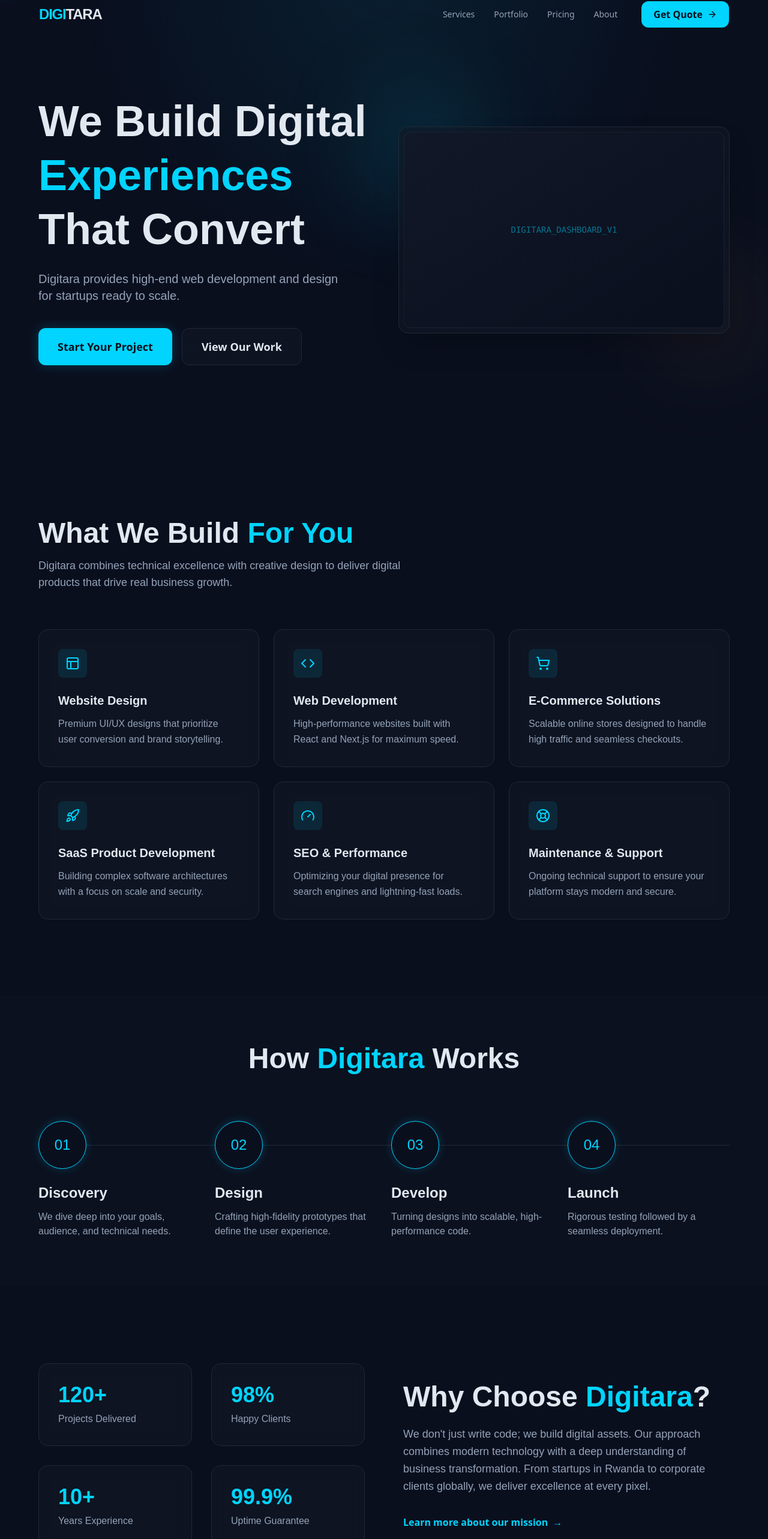
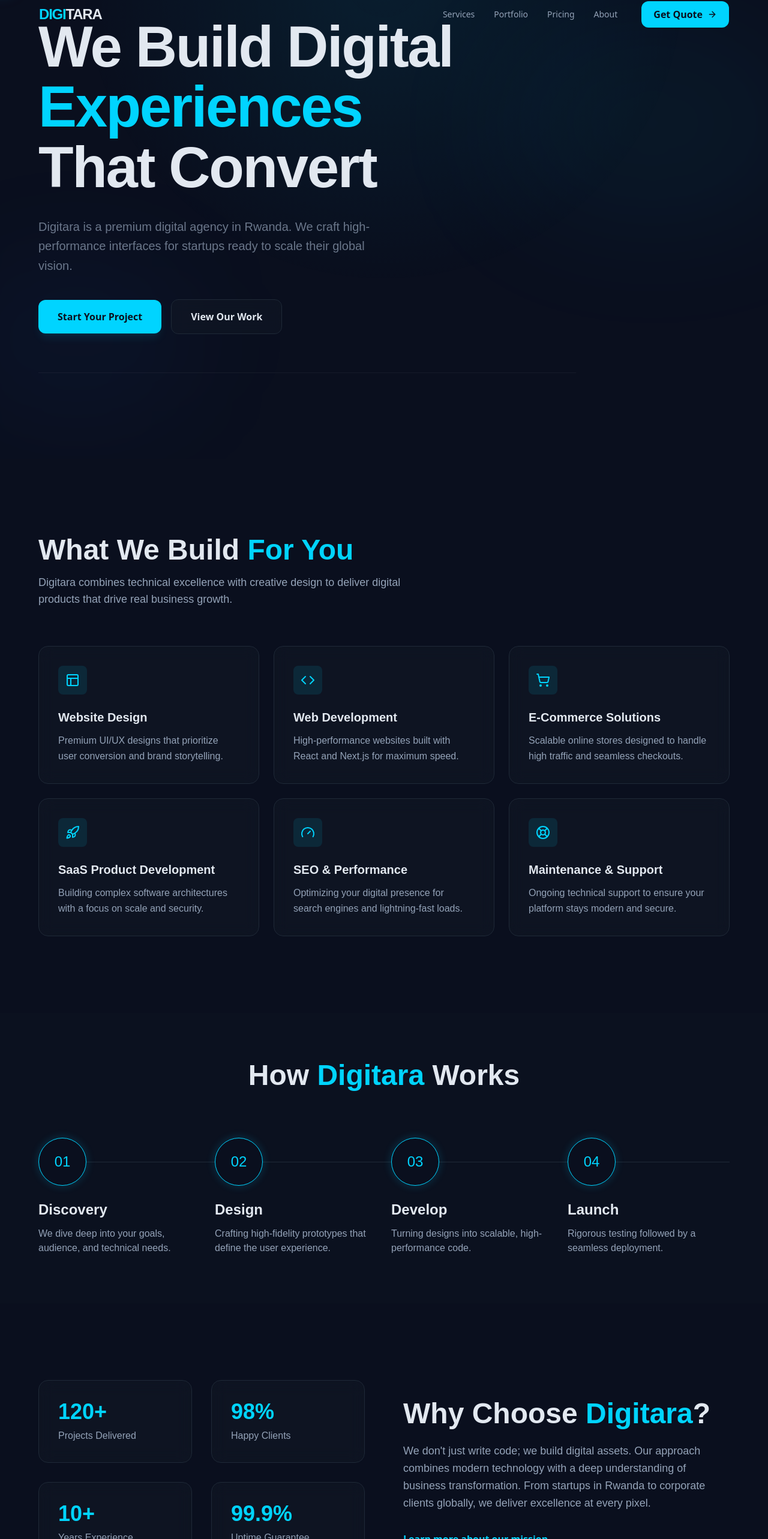
Before and after one commit to remyshingiro/Digitara, a Next.js app: page / in a window 1280 px wide. Shown: the part 35-2601 px from the top of the page at 60% size. Built offline with nearby package versions, Linux system fonts and the light colour scheme.

Commit message:
testimonial founder images

```diff
--- a/app/page.tsx
+++ b/app/page.tsx
@@ -2,7 +2,6 @@
 import Services from "@/components/Services";
 import Process from "@/components/Process";
 import Stats from "@/components/Stats";
-import Portfolio from "@/components/Portfolio";
 import Testimonials from "@/components/Testimonials";
 import Pricing from "@/components/Pricing";
 import FAQ from "@/components/FAQ";
@@ -17,7 +16,6 @@
         <Services />
         <Process />
         <Stats />
-        <Portfolio />
         <Testimonials />
         <Pricing />
         <FAQ />
--- a/components/Hero.tsx
+++ b/components/Hero.tsx
@@ -1,55 +1,63 @@
 "use client";
 import { motion } from "framer-motion";
+import MagneticButton from "./MagneticButton";
 
 export default function Hero() {
   return (
-    <section className="relative pt-32 pb-16 lg:pt-48 lg:pb-32 overflow-hidden">
-      <div className="max-w-[1200px] mx-auto px-6 flex flex-col lg:grid lg:grid-cols-2 gap-12 items-center">
+    <section className="relative min-h-[85vh] lg:min-h-screen flex items-center overflow-hidden pt-24 pb-12 md:pt-32 lg:pt-0">
 
-        {/* Content - Appears first on mobile */}
+      {/* 🚀 PREMIUM BACKGROUND:
+          Replacing the globe with high-end "Aurora" gradients.
+          Zero performance cost, maximum visual impact.
+      */}
+      <div className="absolute inset-0 z-0 pointer-events-none">
+        <div className="absolute top-[10%] right-[-5%] w-[40%] h-[40%] bg-accent-cyan/10 blur-[120px] rounded-full animate-pulse" />
+        <div className="absolute bottom-[10%] left-[-5%] w-[30%] h-[30%] bg-blue-500/5 blur-[100px] rounded-full" />
+      </div>
+
+      <div className="max-w-[1200px] mx-auto px-6 relative z-10 w-full">
+        <div className="max-w-4xl">
           <motion.div
-          initial={{ opacity: 0, y: 20 }}
-          whileInView={{ opacity: 1, y: 0 }}
-          viewport={{ once: true }}
-          transition={{ duration: 0.6 }}
-          className="text-center lg:text-left z-10"
+            initial={{ opacity: 0, y: 30 }}
+            animate={{ opacity: 1, y: 0 }}
+            transition={{ duration: 0.8, ease: [0.16, 1, 0.3, 1] }} // Custom "Expo" ease for premium feel
           >
-          <h1 className="text-4xl md:text-6xl lg:text-7xl font-bold font-clash leading-tight text-text-primary">
+            {/* 🚀 REFINED TYPOGRAPHY:
+                Using a more balanced scale that works on all devices.
+            */}
+            <h1 className="text-[2.8rem] leading-[1.05] md:text-6xl lg:text-8xl font-bold font-clash text-text-primary tracking-tight">
               We Build Digital <br />
-            <span className="text-accent-cyan">Experiences</span> <br className="hidden lg:block" />
+              <span className="text-accent-cyan inline-block">Experiences</span> <br />
               That Convert
             </h1>
-          <p className="mt-6 text-lg md:text-xl text-text-secondary max-w-lg mx-auto lg:mx-0 font-jakarta">
-            Digitara provides high-end web development and design for startups ready to scale.
+
+            <p className="mt-6 md:mt-8 text-base md:text-lg lg:text-xl text-text-secondary max-w-md lg:max-w-xl font-jakarta leading-relaxed opacity-70">
+              Digitara is a premium digital agency in Rwanda. We craft high-performance
+              interfaces for startups ready to scale their global vision.
             </p>
 
-          <div className="mt-10 flex flex-col sm:flex-row gap-4 justify-center lg:justify-start">
-            <button className="bg-accent-cyan text-dark-bg px-8 py-4 rounded-xl font-bold text-lg hover:brightness-110 transition-all shadow-[0_0_20px_rgba(0,212,255,0.2)]">
+            <div className="mt-10 flex flex-col sm:flex-row items-stretch sm:items-center gap-4">
+              <MagneticButton>
+                <button className="bg-accent-cyan text-dark-bg px-8 py-4 rounded-xl font-bold text-base hover:brightness-110 transition-all shadow-lg shadow-accent-cyan/10 w-full sm:w-auto">
                   Start Your Project
                 </button>
-            <button className="glass px-8 py-4 rounded-xl font-bold text-lg hover:bg-white/5 transition-all">
+              </MagneticButton>
+
+              <button className="glass px-8 py-4 rounded-xl font-bold text-base hover:bg-white/5 transition-all border border-white/10 w-full sm:w-auto text-text-primary">
                 View Our Work
               </button>
             </div>
           </motion.div>
 
-        {/* Visual - Appears below content on mobile */}
+          {/* 🚀 ADDING "TRUST INDICATORS" (Optional but recommended for agencies) */}
           <motion.div
-          initial={{ opacity: 0, scale: 0.9 }}
-          whileInView={{ opacity: 1, scale: 1 }}
-          viewport={{ once: true }}
-          transition={{ duration: 0.8 }}
-          className="w-full relative"
+            initial={{ opacity: 0 }}
+            animate={{ opacity: 1 }}
+            transition={{ delay: 1, duration: 1 }}
+            className="mt-16 pt-8 border-t border-white/5 flex flex-wrap gap-8 items-center opacity-40 grayscale"
           >
-          <div className="relative z-10 glass rounded-2xl p-2 aspect-[16/10] overflow-hidden shadow-2xl">
-            <div className="w-full h-full bg-gradient-to-br from-surface to-dark-bg flex items-center justify-center border border-white/5 rounded-xl">
-              <span className="text-accent-cyan font-mono text-sm opacity-50">DIGITARA_DASHBOARD_V1</span>
+          </motion.div>
         </div>
-          </div>
-          {/* Background Glow for Mobile */}
-          <div className="absolute -top-10 -left-10 w-40 h-40 bg-accent-cyan/20 blur-[80px] rounded-full" />
-          <div className="absolute -bottom-10 -right-10 w-40 h-40 bg-accent-amber/10 blur-[80px] rounded-full" />
-        </motion.div>
       </div>
     </section>
   );
--- a/components/Stats.tsx
+++ b/components/Stats.tsx
@@ -11,10 +11,34 @@
 export default function Stats() {
   return (
     <section className="py-20 lg:py-32 relative overflow-hidden">
-      <div className="max-w-[1200px] mx-auto px-6 grid lg:grid-cols-2 gap-16 items-center">
+      {/* ADDED: grid-cols-1 for mobile, items-center stays */}
+      <div className="max-w-[1200px] mx-auto px-6 grid grid-cols-1 lg:grid-cols-2 gap-16 items-center">
 
-        {/* Left Side: Stats Grid */}
-        <div className="grid grid-cols-2 gap-4 md:gap-8">
+        {/* Right Side (Text) - Moved to top on mobile using order-1 */}
+        <motion.div
+          initial={{ opacity: 0, x: 30 }}
+          whileInView={{ opacity: 1, x: 0 }}
+          viewport={{ once: true }}
+          className="order-1 lg:order-2"
+        >
+          <h2 className="text-3xl md:text-5xl font-bold font-clash text-text-primary mb-6">
+            Why Choose <span className="text-accent-cyan">Digitara</span>?
+          </h2>
+          <p className="text-lg text-text-secondary font-jakarta leading-relaxed">
+            We don't just write code; we build digital assets. Our approach combines
+            modern technology with a deep understanding of business transformation.
+            From startups in Rwanda to corporate clients globally, we deliver
+            excellence at every pixel.
+          </p>
+          <div className="mt-8">
+             <button className="text-accent-cyan font-bold flex items-center gap-2 hover:gap-4 transition-all">
+                Learn more about our mission <span>→</span>
+             </button>
+          </div>
+        </motion.div>
+
+        {/* Left Side (Stats Grid) - order-2 for mobile */}
+        <div className="grid grid-cols-2 gap-4 md:gap-8 order-2 lg:order-1">
           {stats.map((stat, index) => (
             <motion.div
               key={index}
@@ -33,27 +57,6 @@
           ))}
         </div>
 
-        {/* Right Side: Value Prop */}
-        <motion.div
-          initial={{ opacity: 0, x: 30 }}
-          whileInView={{ opacity: 1, x: 0 }}
-          viewport={{ once: true }}
-        >
-          <h2 className="text-3xl md:text-5xl font-bold font-clash text-text-primary mb-6">
-            Why Choose <span className="text-accent-cyan">Digitara</span>?
-          </h2>
-          <p className="text-lg text-text-secondary font-jakarta leading-relaxed">
-            We don't just write code; we build digital assets. Our approach combines
-            modern technology with a deep understanding of business transformation.
-            From startups in Rwanda to corporate clients globally, we deliver
-            excellence at every pixel.
-          </p>
-          <div className="mt-8">
-             <button className="text-accent-cyan font-bold flex items-center gap-2 hover:gap-4 transition-all">
-                Learn more about our mission <span>→</span>
-             </button>
-          </div>
-        </motion.div>
       </div>
     </section>
   );
--- a/components/Testimonials.tsx
+++ b/components/Testimonials.tsx
@@ -7,12 +7,14 @@
     quote: "Digitara transformed our vision into a high-performance reality. Their expertise in Next.js is unmatched.",
     name: "Alex Munyaneza",
     role: "CEO, AgriTech Solutions",
+    image: "https://api.dicebear.com/7.x/avataaars/svg?seed=Alex", // Swap with real image path
     stars: 5,
   },
   {
     quote: "The team delivered a world-class e-commerce platform that doubled our conversion rate in three months.",
     name: "Sarah Chen",
     role: "Founder, SwimShop",
+    image: "https://api.dicebear.com/7.x/avataaars/svg?seed=Sarah", // Swap with real image path
     stars: 5,
   },
 ];
@@ -44,7 +46,14 @@
               </p>
 
               <div className="flex items-center gap-4">
-                <div className="w-12 h-12 rounded-full bg-accentCyan/20 border border-accentCyan/30" />
+                {/* 🚀 Updated from empty div to img tag */}
+                <div className="w-12 h-12 rounded-full overflow-hidden border border-accentCyan/30">
+                  <img
+                    src={t.image}
+                    alt={t.name}
+                    className="w-full h-full object-cover"
+                  />
+                </div>
                 <div>
                   <h4 className="font-bold text-textPrimary">{t.name}</h4>
                   <p className="text-sm text-textSecondary">{t.role}</p>
--- a/package.json
+++ b/package.json
@@ -9,6 +9,9 @@
     "lint": "eslint"
   },
   "dependencies": {
+    "@react-three/drei": "^10.7.7",
+    "@react-three/fiber": "^9.5.0",
+    "@types/three": "^0.183.1",
     "clsx": "^2.1.1",
     "framer-motion": "^12.35.1",
     "lenis": "^1.3.18",
@@ -16,7 +19,8 @@
     "next": "16.1.6",
     "react": "19.2.3",
     "react-dom": "19.2.3",
-    "tailwind-merge": "^3.5.0"
+    "tailwind-merge": "^3.5.0",
+    "three": "^0.183.2"
   },
   "devDependencies": {
     "@tailwindcss/postcss": "^4",
```
Also changed, not shown: components/Portfolio.tsx (deleted, +0 -113 lines), 1 other file (tests, documents, lock files or other folders). Lines whose indentation alone changed are shown as unchanged.
